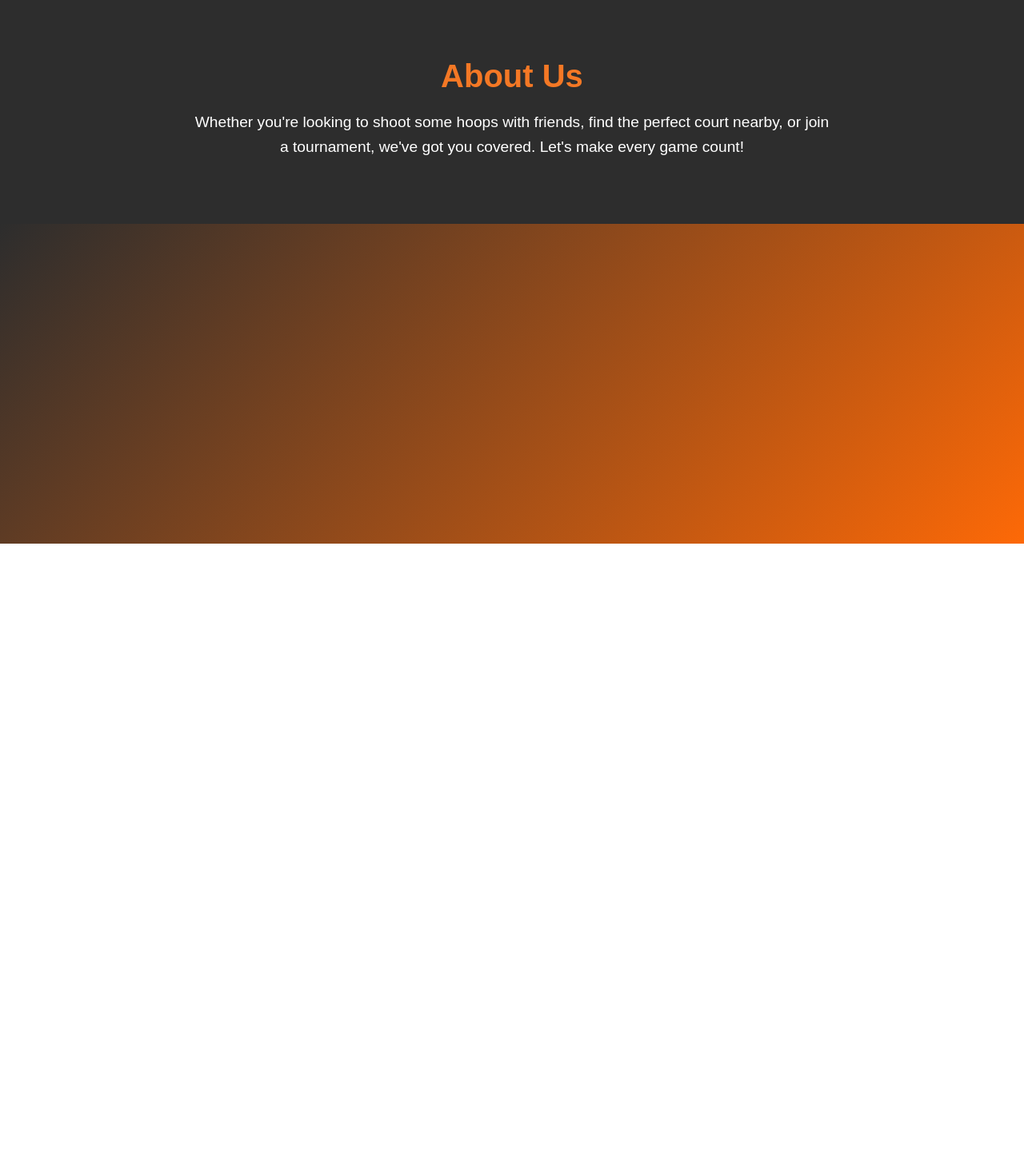
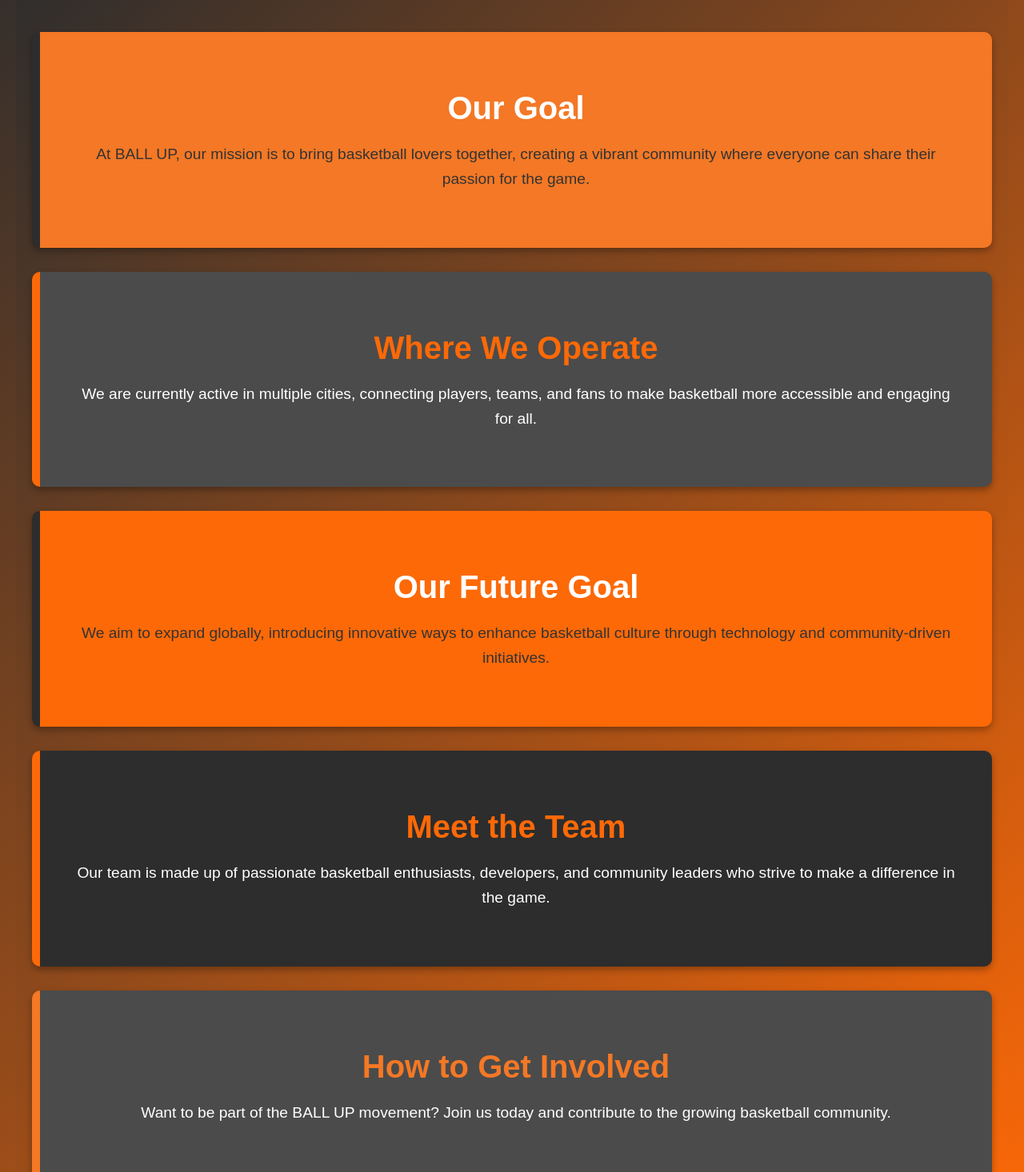
Before and after one commit to fabio-pecora/ball-up, a React (Create React App) app: page /about-us in a window 1280 px wide. Shown: the part 120-1586 px from the top of the page at 80% size. Before the commit the page ends 800 px from the top, so only its background shows below. Built offline with nearby package versions, Linux system fonts and the light colour scheme.

Commit message:
about us section

```diff
--- a/src/AboutUs.css
+++ b/src/AboutUs.css
@@ -1,21 +1,111 @@
-/* AboutUs.css */
-
-.about-us-page {
-    background-color: #2d2d2d;
+/* General Styles */
+.about-container {
+    max-width: 1200px;
+    margin: auto;
+    padding: 50px 20px;
+    text-align: center;
     color: white;
-    padding: 80px 20px;
-    text-align: center;
+    background: linear-gradient(135deg, #2d2d2d, #fd6907); /* Gradient background */
+    border-radius: 10px;
   }
 
-  .about-us h2 {
+  /* Section Titles */
+  h2 {
     font-size: 2.5rem;
     margin-bottom: 20px;
     color: #f47825;
   }
 
-  .about-us p {
+  /* Section Text */
+  p {
     font-size: 1.2rem;
     line-height: 1.6;
-    max-width: 800px;
-    margin: 0 auto;
+    margin-bottom: 30px;
   }
+
+  /* General Section Style */
+  .section {
+    padding: 40px;
+    margin: 30px 0;
+    border-radius: 10px;
+    box-shadow: 0px 4px 8px rgba(0, 0, 0, 0.3);
+  }
+
+  /* Goal Section */
+  .goal {
+    background: #f47825;
+    color: black;
+    border-left: 10px solid #2d2d2d;
+  }
+
+  .goal h2 {
+    color: white;
+  }
+
+  .goal p {
+    color: #333;
+  }
+
+  /* Operate Section */
+  .operate {
+    background: #4b4b4b;
+    border-left: 10px solid #fd6907;
+  }
+
+  .operate h2 {
+    color: #fd6907;
+  }
+
+  .operate p {
+    color: white;
+  }
+
+  /* Future Goal Section */
+  .future-goal {
+    background: #fd6907;
+    border-left: 10px solid #2d2d2d;
+  }
+
+  .future-goal h2 {
+    color: white;
+  }
+
+  .future-goal p {
+    color: #333;
+  }
+
+  /* Team Section */
+  .team {
+    background: #2d2d2d;
+    color: white;
+    border-left: 10px solid #fd6907;
+  }
+
+  .team h2 {
+    color: #fd6907;
+  }
+
+  .team p {
+    color: white;
+  }
+
+  /* Involvement Section */
+  .involvement {
+    background: #4b4b4b;
+    border-left: 10px solid #f47825;
+  }
+
+  .involvement h2 {
+    color: #f47825;
+  }
+
+  .involvement p {
+    color: white;
+  }
+
+  /* Box Shadow Hover Effect */
+  .section:hover {
+    box-shadow: 0px 8px 16px rgba(0, 0, 0, 0.4);
+    transform: scale(1.05);
+    transition: all 0.3s ease-in-out;
+  }
--- a/src/components/AboutUs.js
+++ b/src/components/AboutUs.js
@@ -1,14 +1,32 @@
-// AboutUs.js
-
 import React from 'react';
-import '../AboutUs.css';  // Assuming you create a separate CSS file for this page
+import '../AboutUs.css';
 
 const AboutUs = () => {
   return (
-    <div className="about-us-page">
-      <section className="about-us">
-        <h2>About Us</h2>
-        <p>Whether you're looking to shoot some hoops with friends, find the perfect court nearby, or join a tournament, we've got you covered. Let's make every game count!</p>
+    <div className="about-container">
+      <section className="section goal">
+        <h2>Our Goal</h2>
+        <p>At BALL UP, our mission is to bring basketball lovers together, creating a vibrant community where everyone can share their passion for the game.</p>
+      </section>
+
+      <section className="section operate">
+        <h2>Where We Operate</h2>
+        <p>We are currently active in multiple cities, connecting players, teams, and fans to make basketball more accessible and engaging for all.</p>
+      </section>
+
+      <section className="section future-goal">
+        <h2>Our Future Goal</h2>
+        <p>We aim to expand globally, introducing innovative ways to enhance basketball culture through technology and community-driven initiatives.</p>
+      </section>
+
+      <section className="section team">
+        <h2>Meet the Team</h2>
+        <p>Our team is made up of passionate basketball enthusiasts, developers, and community leaders who strive to make a difference in the game.</p>
+      </section>
+
+      <section className="section involvement">
+        <h2>How to Get Involved</h2>
+        <p>Want to be part of the BALL UP movement? Join us today and contribute to the growing basketball community.</p>
       </section>
     </div>
   );
```
